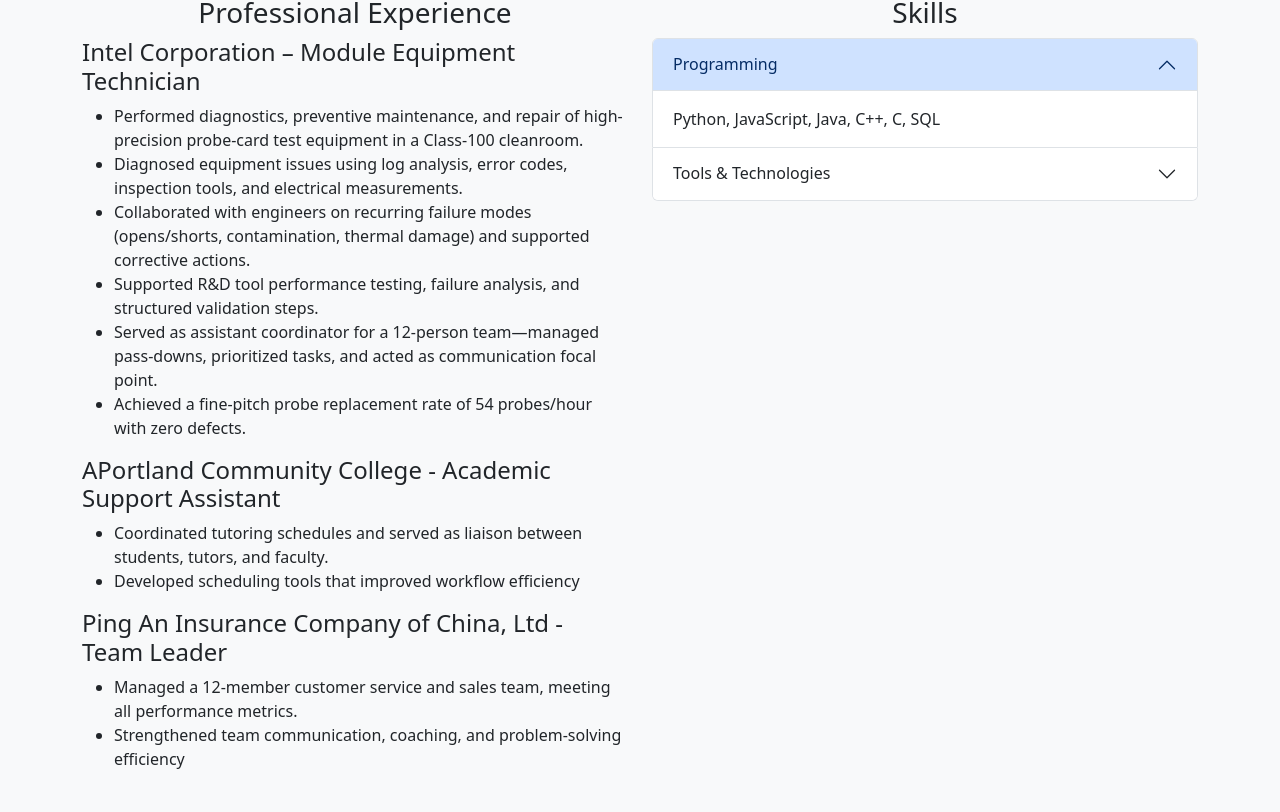
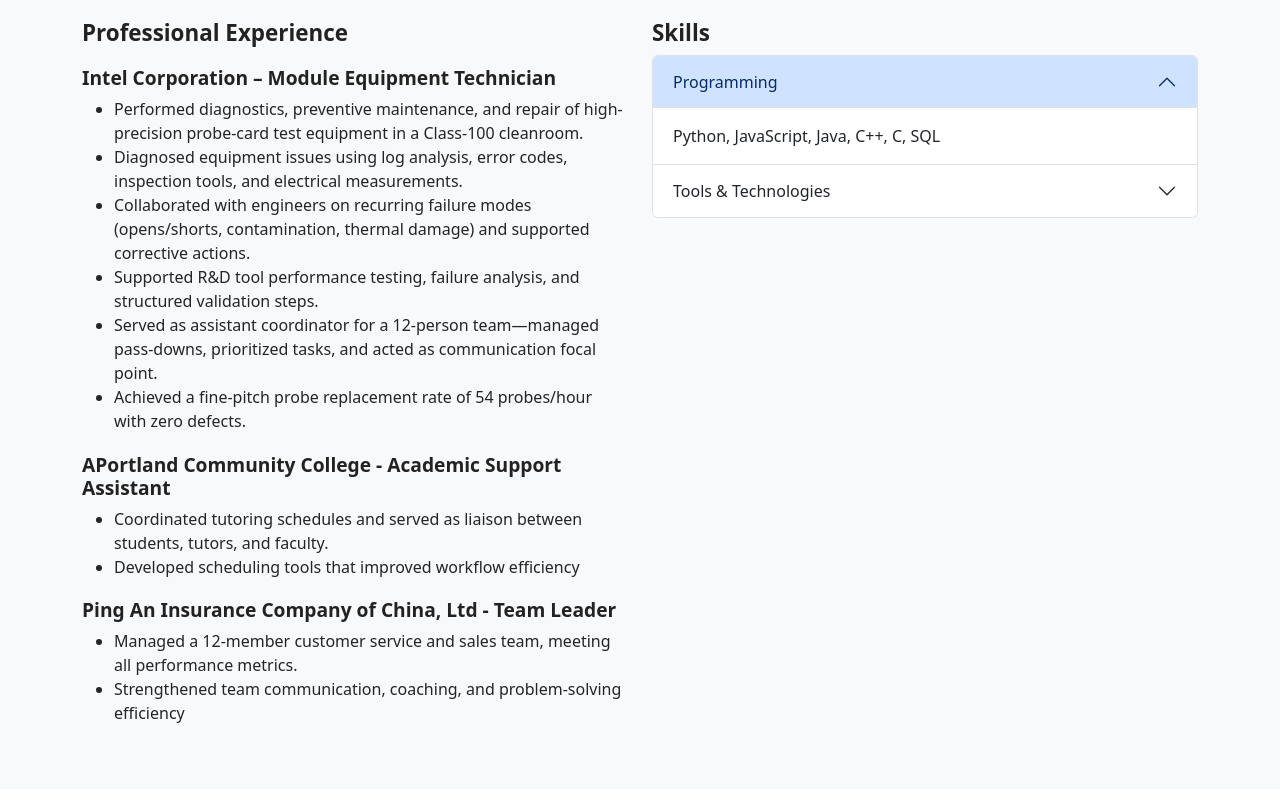
Before and after one commit to Vivi88244/vivi88244.github.io, a plain HTML site: page index.html in a window 1280 px wide. Shown: the part 548-1360 px from the top of the page. Drawn offline with nearby package versions, Linux system fonts and the light colour scheme.

Commit message:
updated the styles.css to make h2 (biggest), h3(smaller), h4(smallest)

```diff
--- a/styles.css
+++ b/styles.css
@@ -133,3 +133,19 @@ body.dark-mode footer {
   text-align: left;
   color: var(--text);
 }
+
+#work h3 {
+  font-size: 1.4rem;
+  text-align: left;
+  font-weight: 700;
+  margin-top: 1.5rem;
+  color: var(--text);
+}
+
+#work h4 {
+  font-size: 1.2rem;
+  font-weight: 600;
+  text-align: left;
+  margin-top: 1.2rem;
+  color: var(--text);
+}
```
